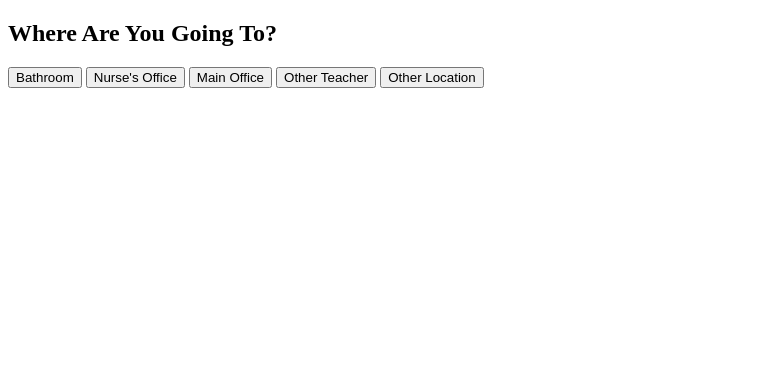
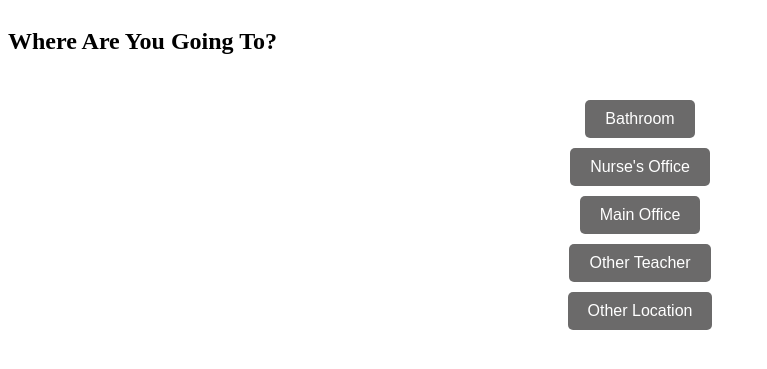
Before and after one commit to LiamBrem/SMASDHallPass, a Flask app: page /location_page in a window 1280 px wide. Shown: the top 369 px of the page, without its empty margins (0-767 px from the left). Run offline with Flask 3, Linux system fonts and the light colour scheme.

Commit message:
installed datetime

```diff
--- a/app.py
+++ b/app.py
@@ -1,5 +1,6 @@
 from flask import Flask, render_template, jsonify, request, redirect, session, url_for
 import sqlite3
+import time
 
 app = Flask(__name__)
 app.secret_key = 'asdf'  # Used to encrypt session data
--- a/requirements.txt
+++ b/requirements.txt
@@ -1,9 +1,12 @@
 blinker==1.6.2
 click==8.1.7
+DateTime==5.2
 flask==2.3.3
 importlib-metadata==6.8.0
 itsdangerous==2.1.2
 Jinja2==3.1.2
 MarkupSafe==2.1.3
+pytz==2023.3
 werkzeug==2.3.7
 zipp==3.16.2
+zope.interface==6.0
--- a/static/style.css
+++ b/static/style.css
@@ -37,3 +37,38 @@
 #studentList li:last-child {
     border-bottom: none;
 }
+
+
+
+.container {
+    text-align: center;
+}
+
+h2 {
+    display: inline-block; /* This is to center block-level elements like <h1> */
+    text-align: center;
+}
+
+
+.location-buttons {
+    display: flex;
+    flex-direction: column;
+    align-items: center;
+    margin-top: 20px;
+}
+
+.location-buttons button {
+    margin: 5px;
+    padding: 10px 20px;
+    font-size: 16px;
+    background-color: #6b6a6a;
+    border: none;
+    color: white;
+    cursor: pointer;
+    border-radius: 5px;
+    max-width: 200px;
+}
+
+.location-buttons button:hover {
+    background-color: #2980b9;
+}
--- a/templates/location.html
+++ b/templates/location.html
@@ -9,7 +9,9 @@
     <script src="https://code.jquery.com/jquery-3.6.0.min.js"></script>
 </head>
 <body>
-    <h2>Where Are You Going To?</h2>
+    <div id="container">
+        <h2>Where Are You Going To?</h2>
+    </div>
     <div class="location-buttons">
         <button id="bathroom">Bathroom</button>
         <button id="nurse">Nurse's Office</button>
```
